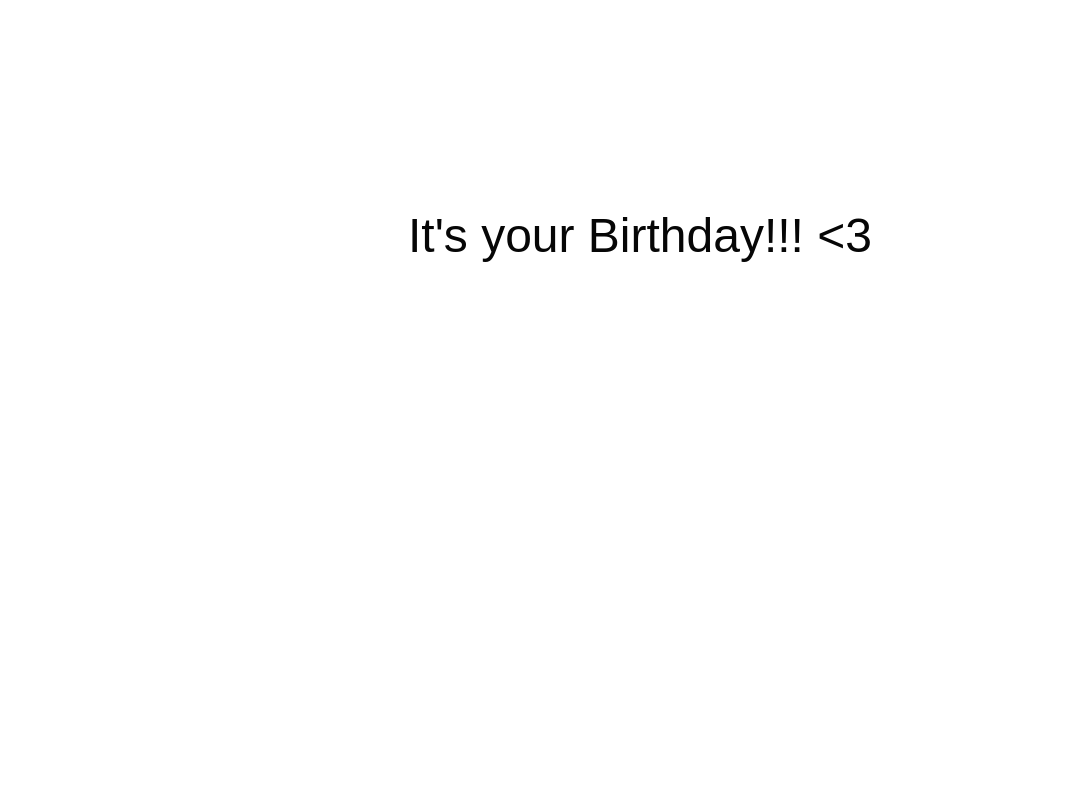
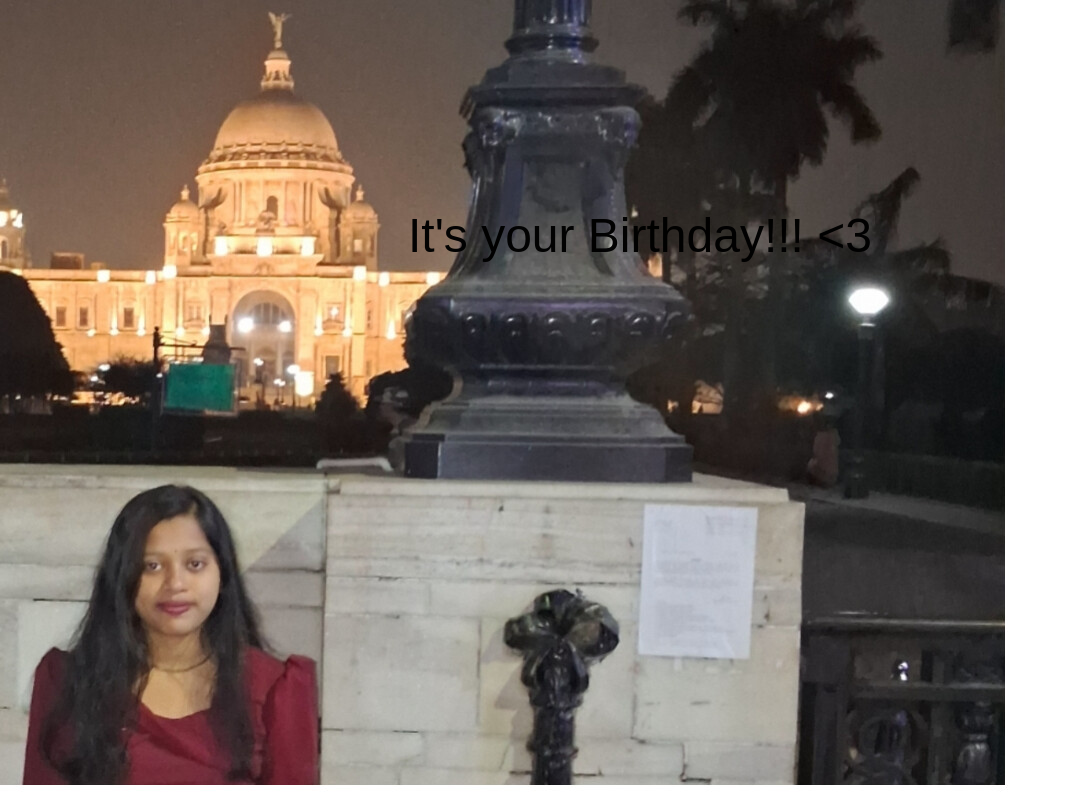
Before and after one commit to Samridhya01/Suchona-18th-Birthday, a website: page index.html in a window 1280 px wide. Shown: the whole page, without its empty margins (0-1068 px from the left). Drawn offline with nearby package versions, Linux system fonts and the light colour scheme.

Commit message:
Update style.css

```diff
--- a/style/style.css
+++ b/style/style.css
@@ -5,7 +5,7 @@ html {
 body {
     margin: 0;
     font-family: "Work Sans", sans-serif;
-    background-image: url(./loveimage.jpeg);
+    background-image: url(/loveimage.jpeg);
 }
 
 .container {
```
